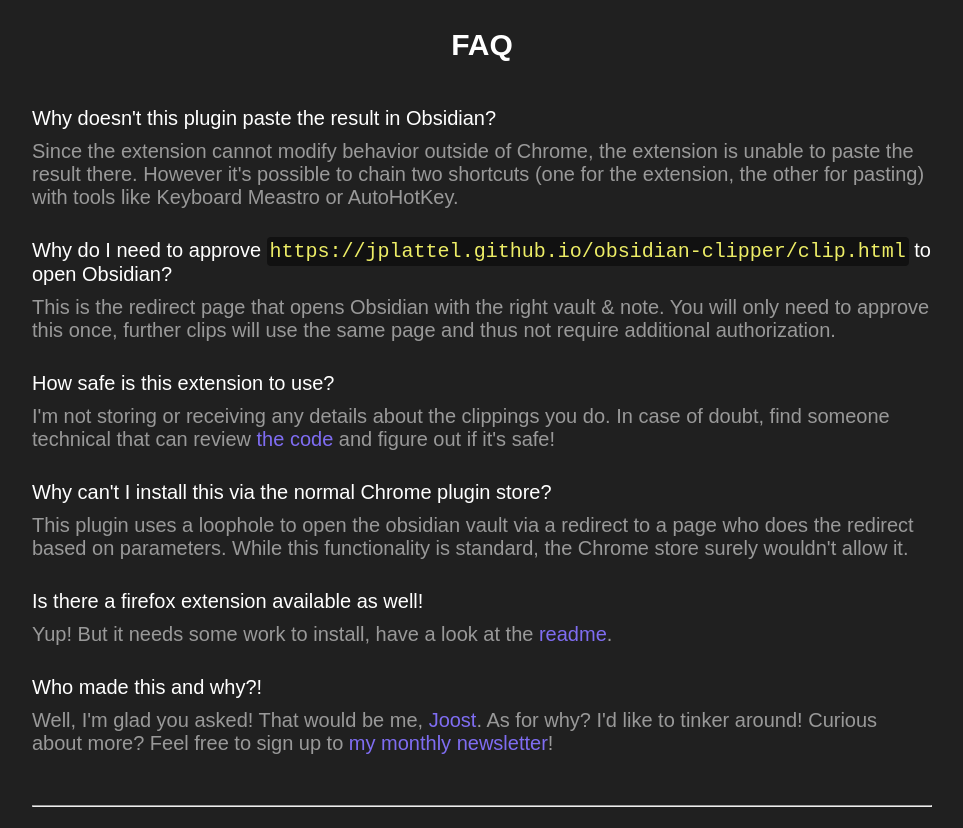
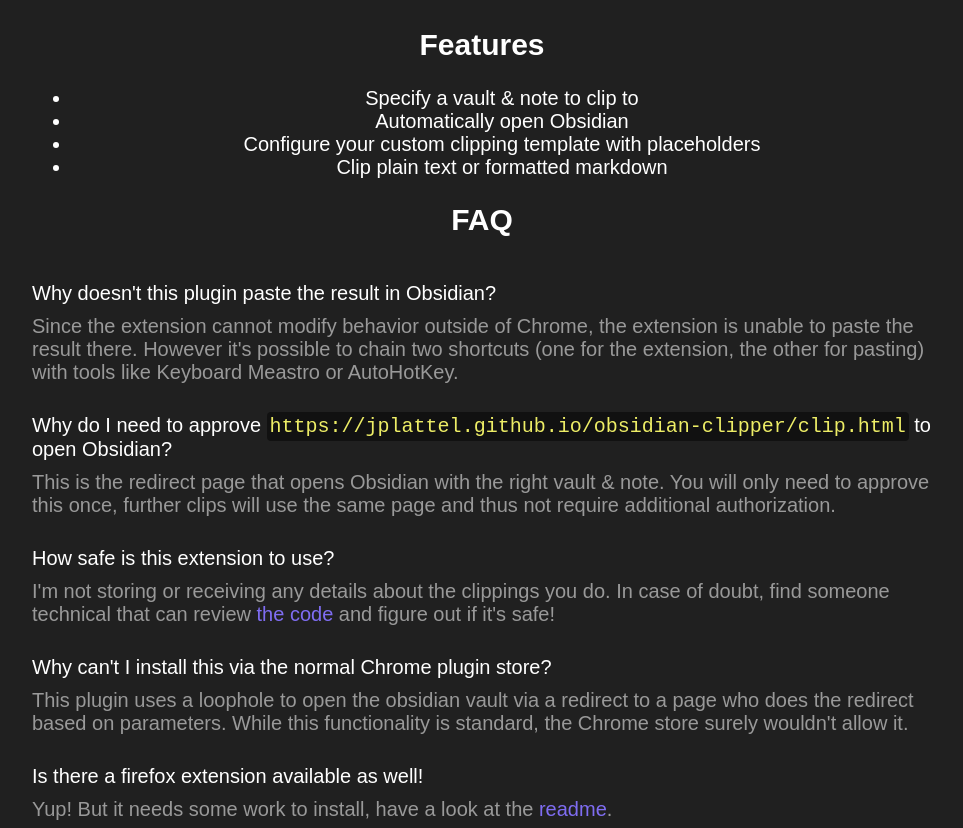
Before and after one commit to jplattel/obsidian-clipper, a browser extension: page docs/index.html in a window 1280 px wide. Shown: the part 1171-1999 px from the top of the page, without its empty margins (158-1121 px from the left). Drawn offline with Linux system fonts and the light colour scheme.

Commit message:
added features

```diff
--- a/docs/index.html
+++ b/docs/index.html
@@ -28,6 +28,15 @@
             <h2>Screencast</h2>
 
             <img src="demo.gif" alt="" id="screencast" style="width: 100%;">
+
+            <h2>Features</h2>
+
+            <ul>
+                <li>Specify a vault & note to clip to</li>
+                <li>Automatically open Obsidian</li>
+                <li>Configure your custom clipping template with placeholders</li>
+                <li>Clip plain text or formatted markdown</li>
+            </ul>
 
             <h2>FAQ</h2>
 
```
